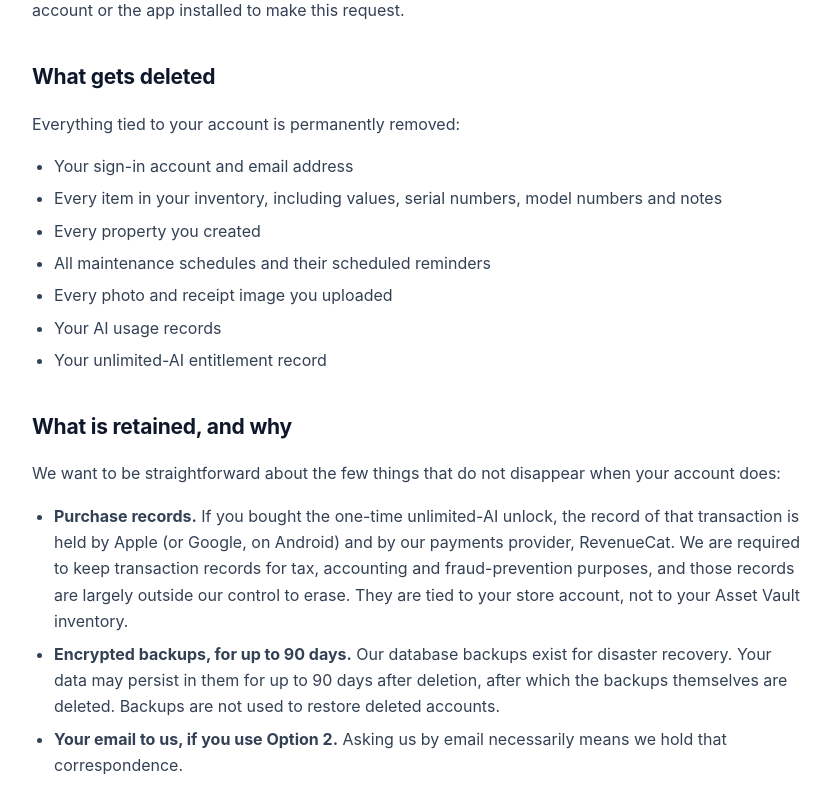
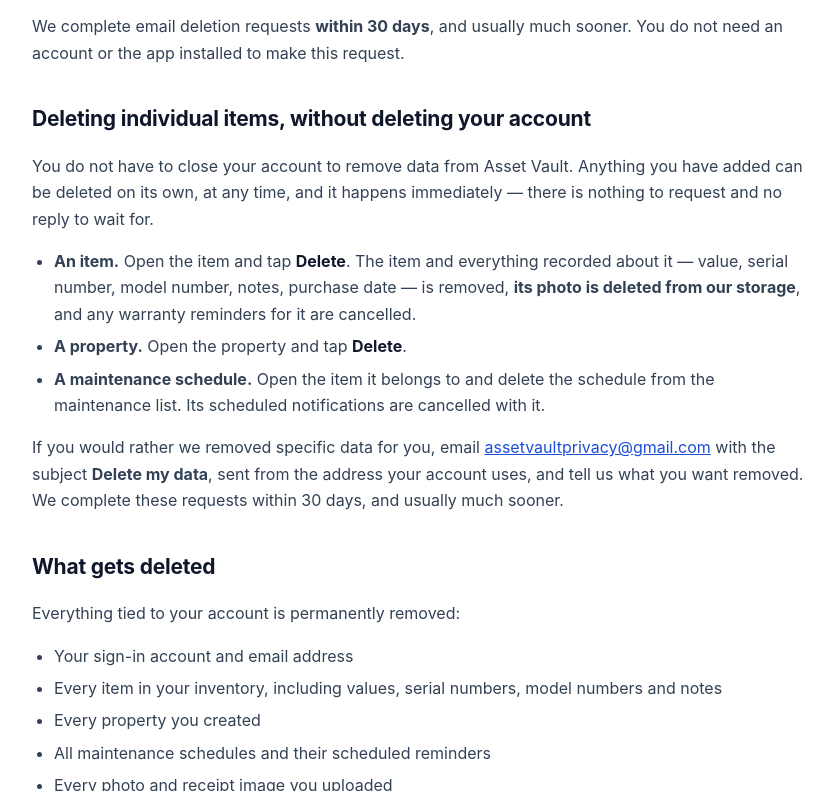
Before and after one commit to smanogue/getassetvault-site, a plain HTML site: page delete-account/index.html in a window 1280 px wide. Shown: the part 1136-1927 px from the top of the page, without its empty margins (220-1053 px from the left). Drawn offline with Linux system fonts and the light colour scheme.

Commit message:
delete-account: document deleting individual items
Google Play's Data safety form asks separately whether users can request
deletion of some data without closing their account. Answering No printed
'Developer hasn't provided a way to request data deletion' on the store
listing, directly beneath the line saying account deletion IS available.

The capability was always there — per-item delete is immediate and takes
the photo with it (verified in app/asset/[id].tsx: removeAssetPhoto plus
cancelWarrantyNotifications). Only the documentation was missing.

```diff
--- a/delete-account/index.html
+++ b/delete-account/index.html
@@ -43,11 +43,15 @@
 <main>
   <a class="back" href="/">← Back to Asset Vault</a>
   <h1>Delete your account</h1>
-  <p class="updated">Last updated 27 July 2026</p>
+  <p class="updated">Last updated 3 August 2026</p>
 
   <p>
     You can delete your Asset Vault account and everything in it at any time. There are two ways to
     do it: instantly inside the app, or by emailing us if you no longer have access to the app.
+  </p>
+
+  <p>
+    You can also <a href="#individual">delete individual items without closing your account</a>.
   </p>
 
   <div class="warn">
@@ -83,6 +87,34 @@
   <p>
     We complete email deletion requests <strong>within 30 days</strong>, and usually much sooner. You
     do not need an account or the app installed to make this request.
+  </p>
+
+  <h2 id="individual">Deleting individual items, without deleting your account</h2>
+  <p>
+    You do not have to close your account to remove data from Asset Vault. Anything you have added can
+    be deleted on its own, at any time, and it happens immediately — there is nothing to request and
+    no reply to wait for.
+  </p>
+  <ul>
+    <li>
+      <strong>An item.</strong> Open the item and tap <span class="step">Delete</span>. The item and
+      everything recorded about it — value, serial number, model number, notes, purchase date — is
+      removed, <strong>its photo is deleted from our storage</strong>, and any warranty reminders for
+      it are cancelled.
+    </li>
+    <li>
+      <strong>A property.</strong> Open the property and tap <span class="step">Delete</span>.
+    </li>
+    <li>
+      <strong>A maintenance schedule.</strong> Open the item it belongs to and delete the schedule
+      from the maintenance list. Its scheduled notifications are cancelled with it.
+    </li>
+  </ul>
+  <p>
+    If you would rather we removed specific data for you, email
+    <a href="mailto:assetvaultprivacy@gmail.com?subject=Delete%20my%20data">assetvaultprivacy@gmail.com</a>
+    with the subject <strong>Delete my data</strong>, sent from the address your account uses, and tell
+    us what you want removed. We complete these requests within 30 days, and usually much sooner.
   </p>
 
   <h2>What gets deleted</h2>
```
